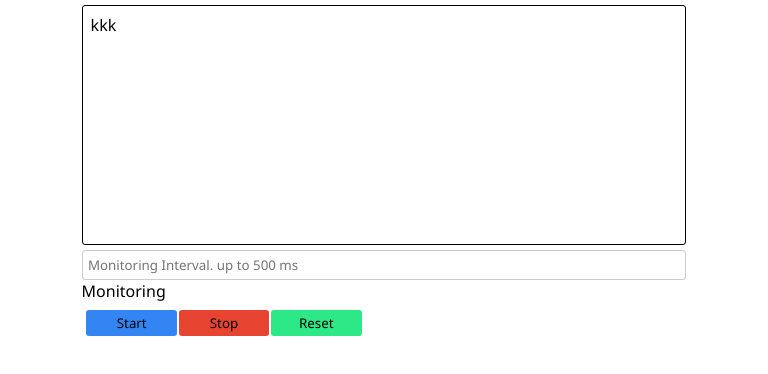
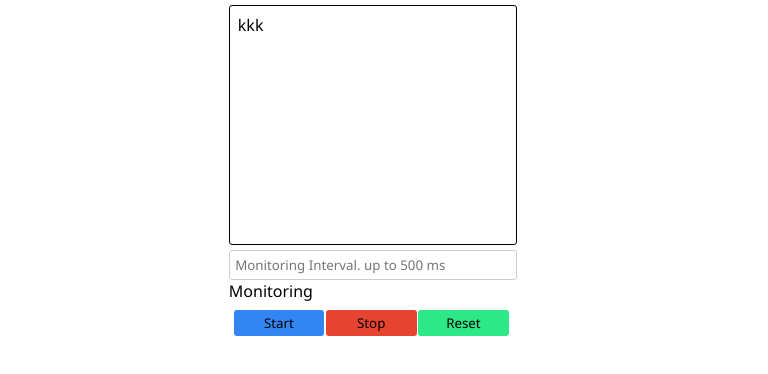
Before and after one commit to rniochy/IoT-ailbox-app, a website: page html/index.html in a window 768 px wide. Drawn offline with Linux system fonts and the light colour scheme.

Commit message:
adding css style medium and wide size

```diff
--- a/style/style.css
+++ b/style/style.css
@@ -54,12 +54,15 @@
 }
 #mailbox-button-start:hover {
      background-color: rgb(31, 120, 243);
+     color: #ffffff;
 }
 #mailbox-button-reset:hover {
      background-color: rgb(22, 230, 122);
+     color: #ffffff;
 }
 #mailbox-button-stop:hover {
      background-color: rgb(228, 47, 27);
+     color: #ffffff;
 }
 @media screen and (max-width: 319px) {
      body {
@@ -90,6 +93,19 @@
 }
 
 @media screen and (min-width: 481px) and (max-width: 1279px) {
-
-
+     #mailbox-content {
+          width: 20rem;
+     }
+     #mailbox-data {
+          width: 18rem;
+     }
+      .mailbox-data-content{
+          width: 18rem;
+     }
+     #mailbox-monitoring-interval-content{
+          width: 18rem;
+     }
+     #mail-box-buttons {
+          width: 18rem;
+     }
 }
```
